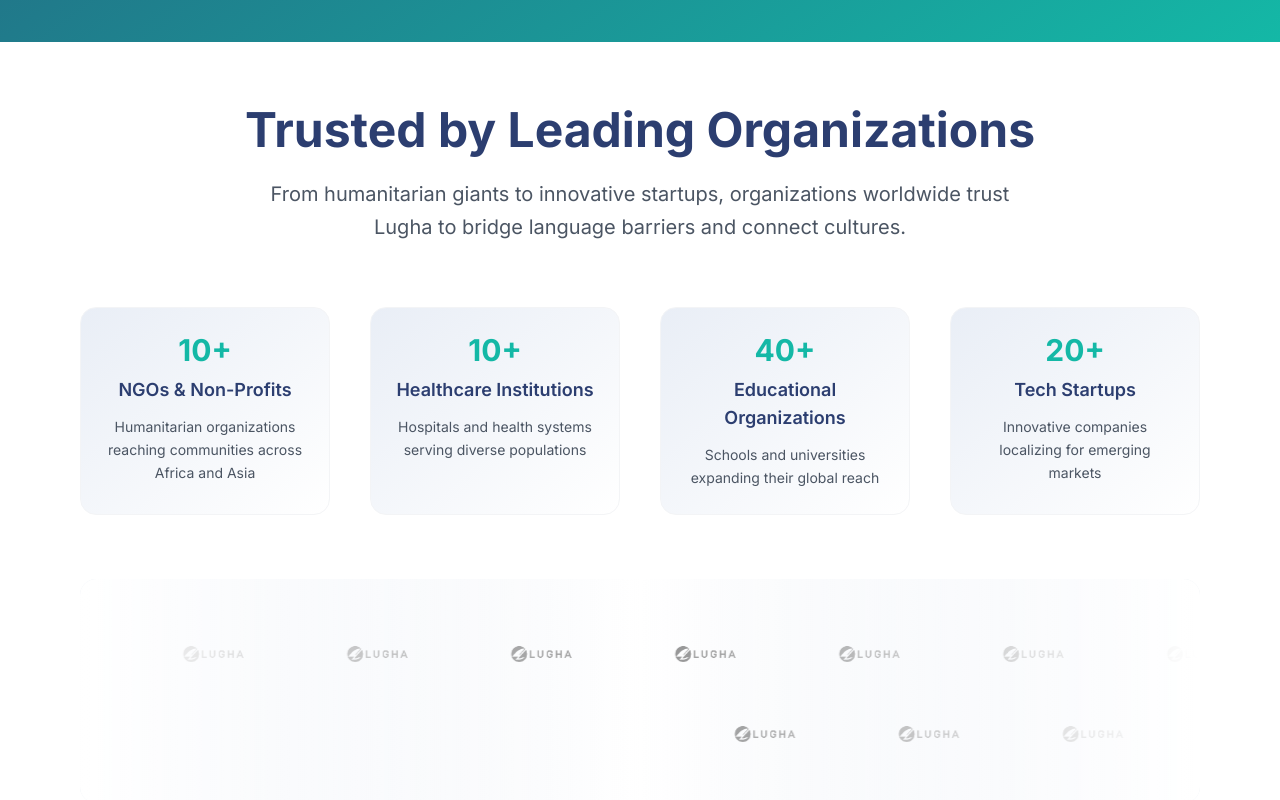
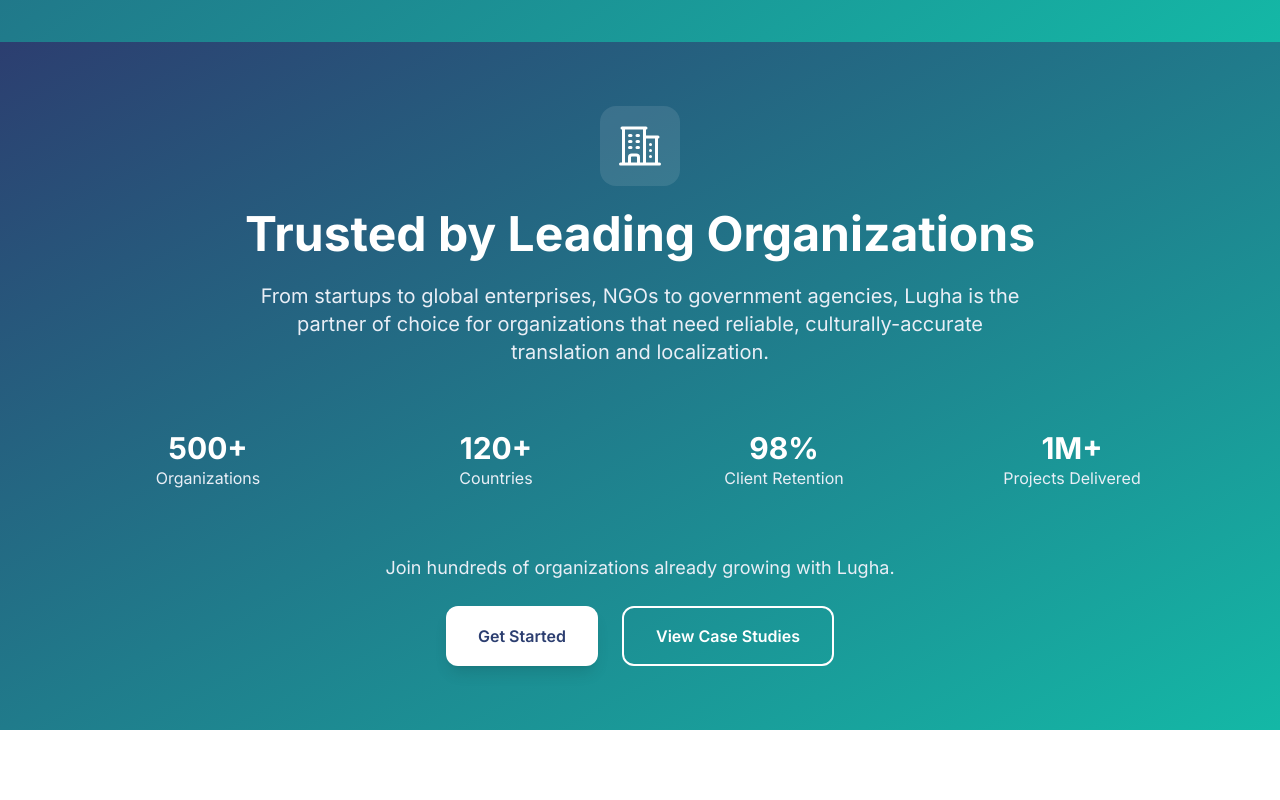
Before and after one commit to devis998/lughawebiste2.1, a Next.js app: page / in a window 1280 px wide. Shown: the part 4180-4980 px from the top of the page. Built offline with nearby package versions, Linux system fonts and the light colour scheme.

Commit message:
client updated

```diff
--- a/app/sections/Clients.tsx
+++ b/app/sections/Clients.tsx
@@ -1,177 +1,306 @@
 'use client'
 
-import { useState, useEffect } from 'react'
+import { useState } from 'react'
+import { BuildingOffice2Icon, UsersIcon } from '@heroicons/react/24/outline'
 
 export default function Clients() {
-  const [isVisible, setIsVisible] = useState(false)
+  // From backend (clients.tsx)
+  const [showGetStartedModal, setShowGetStartedModal] = useState(false)
+  const [showCaseStudiesModal, setShowCaseStudiesModal] = useState(false)
   const [isSubmitting, setIsSubmitting] = useState(false)
+  const [formData, setFormData] = useState({
+    name: '',
+    email: '',
+    company: '',
+    organizationType: '',
+    message: ''
+  })
 
-  // --- CTA backend integration (from clients.tsx) ---
-  const handleAction = async (action: string) => {
+  const handleInputChange = (
+    e: React.ChangeEvent<HTMLInputElement | HTMLTextAreaElement | HTMLSelectElement>
+  ) => {
+    const { name, value } = e.target
+    setFormData(prev => ({ ...prev, [name]: value }))
+  }
+
+  const handleSubmit = async (
+    e: React.FormEvent,
+    action: 'get_started' | 'case_studies'
+  ) => {
+    e.preventDefault()
     setIsSubmitting(true)
+
     try {
-      const res = await fetch('/api/clients-action', {
+      const res = await fetch('/api/clients', {
         method: 'POST',
         headers: { 'Content-Type': 'application/json' },
-        body: JSON.stringify({ action }),
+        body: JSON.stringify({ action, ...formData }),
       })
+
       const data = await res.json()
-      if (data.success) {
-        alert(`${action} submitted successfully!`)
+
+      if (res.ok && data?.success) {
+        alert(
+          action === 'get_started'
+            ? 'Thanks! We will contact you to get started.'
+            : 'Thanks! We will send case studies to your email.'
+        )
+        setFormData({
+          name: '',
+          email: '',
+          company: '',
+          organizationType: '',
+          message: ''
+        })
+        action === 'get_started'
+          ? setShowGetStartedModal(false)
+          : setShowCaseStudiesModal(false)
       } else {
-        alert(data.message || `${action} failed.`)
+        alert(data?.message || 'Submission failed. Please try again.')
       }
     } catch (err) {
-      alert('Something went wrong.')
+      alert('Submission failed. Please try again.')
+      console.error(err)
     } finally {
       setIsSubmitting(false)
     }
   }
 
-  useEffect(() => {
-    const observer = new IntersectionObserver(
-      ([entry]) => {
-        if (entry.isIntersecting) setIsVisible(true)
-      },
-      { threshold: 0.1 }
-    )
-
-    const section = document.getElementById('clients')
-    if (section) observer.observe(section)
-    return () => observer.disconnect()
-  }, [])
-
-  const clients = [
-    { name: "UNICEF", logo: "/lugha-logo.png" },
-    { name: "WHO", logo: "/lugha-logo.png" },
-    { name: "Red Cross", logo: "/lugha-logo.png" },
-    { name: "Doctors Without Borders", logo: "/lugha-logo.png" },
-    { name: "Save the Children", logo: "/lugha-logo.png" },
-    { name: "Oxfam", logo: "/lugha-logo.png" },
-    { name: "World Vision", logo: "/lugha-logo.png" },
-    { name: "Care International", logo: "/lugha-logo.png" },
-    { name: "Plan International", logo: "/lugha-logo.png" },
-    { name: "ActionAid", logo: "/lugha-logo.png" },
-    { name: "Mercy Corps", logo: "/lugha-logo.png" },
-    { name: "International Rescue Committee", logo: "/lugha-logo.png" }
-  ]
-
-  const clientTypes = [
-    {
-      title: "NGOs & Non-Profits",
-      desc: "Humanitarian organizations reaching communities across Africa and Asia",
-      count: "10+"
-    },
-    {
-      title: "Healthcare Institutions",
-      desc: "Hospitals and health systems serving diverse populations",
-      count: "10+"
-    },
-    {
-      title: "Educational Organizations",
-      desc: "Schools and universities expanding their global reach",
-      count: "40+"
-    },
-    {
-      title: "Tech Startups",
-      desc: "Innovative companies localizing for emerging markets",
-      count: "20+"
-    }
-  ]
-
   return (
-    <section className="py-16 bg-white" id="clients">
-      <div className="max-w-7xl mx-auto px-4 sm:px-6 md:px-12 lg:px-20">
+    <section id="clients" className="py-16 bg-gradient-to-br from-lugha-primary via-lugha-secondary to-lugha-teal relative overflow-hidden">
+      <div className="max-w-7xl mx-auto px-4 sm:px-6 md:px-12 lg:px-20 relative z-10">
 
         {/* Header */}
         <div className="text-center mb-16">
-          <h2 className="text-4xl md:text-5xl font-bold text-lugha-primary mb-6">
+          <div className="flex justify-center mb-6">
+            <div className="bg-white/10 p-4 rounded-2xl">
+              <BuildingOffice2Icon className="h-12 w-12 text-white" />
+            </div>
+          </div>
+          <h2 className="text-4xl md:text-5xl font-bold text-white mb-6">
             Trusted by Leading Organizations
           </h2>
-          <p className="text-xl text-gray-600 max-w-3xl mx-auto leading-relaxed">
-            From humanitarian giants to innovative startups, organizations worldwide trust Lugha to bridge language barriers and connect cultures.
+          <p className="text-xl text-lugha-mist max-w-3xl mx-auto">
+            From startups to global enterprises, NGOs to government agencies, Lugha is the partner
+            of choice for organizations that need reliable, culturally-accurate translation and localization.
           </p>
         </div>
 
-        {/* Client Types Grid */}
-        <div className="grid grid-cols-1 md:grid-cols-2 lg:grid-cols-4 gap-10 mb-16">
-          {clientTypes.map((type, index) => (
-            <div
-              key={index}
-              className={`text-center p-6 rounded-2xl bg-gradient-to-br from-lugha-mist to-white border border-gray-100 hover:shadow-lg transition-all duration-300 ${
-                isVisible ? `animate-fade-in-up delay-${index * 100}` : 'opacity-0'
-              }`}
-            >
-              <div className="text-3xl font-bold text-lugha-teal mb-2">
-                {type.count}
+        {/* Stats */}
+        <div className="grid grid-cols-2 md:grid-cols-4 gap-8 mb-16">
+          <div className="text-center">
+            <div className="text-3xl font-bold text-white">500+</div>
+            <div className="text-lugha-mist">Organizations</div>
           </div>
-              <h3 className="text-lg font-semibold text-lugha-primary mb-3">
-                {type.title}
-              </h3>
-              <p className="text-gray-600 text-sm leading-relaxed">
-                {type.desc}
-              </p>
+          <div className="text-center">
+            <div className="text-3xl font-bold text-white">120+</div>
+            <div className="text-lugha-mist">Countries</div>
           </div>
-          ))}
+          <div className="text-center">
+            <div className="text-3xl font-bold text-white">98%</div>
+            <div className="text-lugha-mist">Client Retention</div>
           </div>
-
-        {/* Animated Logo Scroll */}
-        <div className="relative overflow-hidden bg-gradient-to-r from-lugha-mist via-white to-lugha-mist rounded-2xl py-12">
-          <div className="absolute inset-0 bg-gradient-to-r from-white via-transparent to-white z-10 pointer-events-none"></div>
-
-          <div className="flex animate-scroll-right mb-8">
-            {[...clients, ...clients].map((client, index) => (
-              <div key={`row1-${index}`} className="flex-shrink-0 mx-12 flex items-center justify-center">
-                <img
-                  src={client.logo}
-                  alt={client.name}
-                  className="h-12 w-auto opacity-60 hover:opacity-100 transition-opacity duration-300 grayscale hover:grayscale-0"
-                />
-              </div>
-            ))}
-          </div>
-
-          <div className="flex animate-scroll-left">
-            {[...clients.slice().reverse(), ...clients.slice().reverse()].map((client, index) => (
-              <div key={`row2-${index}`} className="flex-shrink-0 mx-12 flex items-center justify-center">
-                <img
-                  src={client.logo}
-                  alt={client.name}
-                  className="h-12 w-auto opacity-60 hover:opacity-100 transition-opacity duration-300 grayscale hover:grayscale-0"
-                />
-              </div>
-            ))}
+          <div className="text-center">
+            <div className="text-3xl font-bold text-white">1M+</div>
+            <div className="text-lugha-mist">Projects Delivered</div>
           </div>
         </div>
 
-        {/* CTA Section */}
-        <div className="text-center mt-16">
-          <div className="bg-lugha-primary rounded-2xl p-8 md:p-12 text-white">
-            <h3 className="text-2xl md:text-3xl font-bold mb-4">
-              Join Our Growing Network
-            </h3>
-            <p className="text-lugha-mist mb-8 text-lg max-w-2xl mx-auto">
-               Ready to expand your reach across cultures? Let&rsquo;s discuss how Lugha can support your organization&rsquo;s global communication needs.
+        {/* Call to Actions */}
+        <div className="text-center">
+          <p className="text-lg text-lugha-mist mb-6">
+            Join hundreds of organizations already growing with Lugha.
           </p>
-            <div className="flex flex-col sm:flex-row gap-4 justify-center">
+          <div className="flex flex-wrap justify-center gap-6">
             <button
-                onClick={() => handleAction("Get Started")}
-                disabled={isSubmitting}
-                className="bg-white text-lugha-primary px-8 py-4 rounded-xl font-semibold hover:bg-gray-50 transition-colors duration-300 shadow-lg disabled:opacity-60"
+              onClick={() => setShowGetStartedModal(true)}
+              className="bg-white text-lugha-primary px-8 py-4 rounded-xl font-semibold hover:bg-gray-50 transition-colors duration-300 shadow-lg"
             >
-                {isSubmitting ? "Submitting..." : "Get Started"}
+              Get Started
             </button>
             <button
-                onClick={() => handleAction("View Case Studies")}
-                disabled={isSubmitting}
-                className="border-2 border-white text-white px-8 py-4 rounded-xl font-semibold hover:bg-white hover:text-lugha-primary transition-colors duration-300 disabled:opacity-60"
+              onClick={() => setShowCaseStudiesModal(true)}
+              className="border-2 border-white text-white px-8 py-4 rounded-xl font-semibold hover:bg-white hover:text-lugha-primary transition-colors duration-300"
             >
-                {isSubmitting ? "Submitting..." : "View Case Studies"}
+              View Case Studies
             </button>
           </div>
         </div>
       </div>
+
+      {/* Get Started Modal */}
+      {showGetStartedModal && (
+        <div className="fixed inset-0 z-50 flex items-center justify-center bg-black/50 p-4">
+          <div className="bg-white rounded-2xl w-full max-w-lg overflow-hidden">
+            <div className="p-6">
+              <div className="flex items-center justify-between mb-4">
+                <h3 className="text-2xl font-bold text-lugha-primary">Get Started</h3>
+                <button
+                  onClick={() => setShowGetStartedModal(false)}
+                  className="text-gray-400 hover:text-gray-600"
+                  aria-label="Close"
+                >
+                  ✕
+                </button>
               </div>
+
+              <form onSubmit={(e) => handleSubmit(e, 'get_started')} className="space-y-4">
+                <input
+                  type="text"
+                  name="name"
+                  placeholder="Your full name"
+                  required
+                  value={formData.name}
+                  onChange={handleInputChange}
+                  className="w-full px-4 py-3 border border-gray-200 rounded-xl"
+                />
+                <input
+                  type="email"
+                  name="email"
+                  placeholder="you@company.com"
+                  required
+                  value={formData.email}
+                  onChange={handleInputChange}
+                  className="w-full px-4 py-3 border border-gray-200 rounded-xl"
+                />
+                <input
+                  type="text"
+                  name="company"
+                  placeholder="Company"
+                  value={formData.company}
+                  onChange={handleInputChange}
+                  className="w-full px-4 py-3 border border-gray-200 rounded-xl"
+                />
+                <select
+                  name="organizationType"
+                  value={formData.organizationType}
+                  onChange={handleInputChange}
+                  className="w-full px-4 py-3 border border-gray-200 rounded-xl"
+                >
+                  <option value="">Organization Type</option>
+                  <option value="NGO">NGO</option>
+                  <option value="Healthcare">Healthcare</option>
+                  <option value="Education">Education</option>
+                  <option value="Tech">Tech</option>
+                  <option value="Business">Business</option>
+                  <option value="Other">Other</option>
+                </select>
+                <textarea
+                  name="message"
+                  placeholder="Message"
+                  value={formData.message}
+                  onChange={handleInputChange}
+                  className="w-full px-4 py-3 border border-gray-200 rounded-xl"
+                  rows={4}
+                />
+                <div className="flex gap-4 pt-2">
+                  <button
+                    type="button"
+                    onClick={() => setShowGetStartedModal(false)}
+                    className="flex-1 border border-gray-300 px-6 py-3 rounded-xl"
+                  >
+                    Cancel
+                  </button>
+                  <button
+                    type="submit"
+                    disabled={isSubmitting}
+                    className="flex-1 bg-lugha-primary text-white px-6 py-3 rounded-xl"
+                  >
+                    {isSubmitting ? 'Submitting…' : 'Submit'}
+                  </button>
+                </div>
+              </form>
+            </div>
+          </div>
+        </div>
+      )}
+
+      {/* Case Studies Modal */}
+      {showCaseStudiesModal && (
+        <div className="fixed inset-0 z-50 flex items-center justify-center bg-black/50 p-4">
+          <div className="bg-white rounded-2xl w-full max-w-lg overflow-hidden">
+            <div className="p-6">
+              <div className="flex items-center justify-between mb-4">
+                <h3 className="text-2xl font-bold text-lugha-primary">Request Case Studies</h3>
+                <button
+                  onClick={() => setShowCaseStudiesModal(false)}
+                  className="text-gray-400 hover:text-gray-600"
+                  aria-label="Close"
+                >
+                  ✕
+                </button>
+              </div>
+
+              <form onSubmit={(e) => handleSubmit(e, 'case_studies')} className="space-y-4">
+                <input
+                  type="text"
+                  name="name"
+                  placeholder="Your full name"
+                  required
+                  value={formData.name}
+                  onChange={handleInputChange}
+                  className="w-full px-4 py-3 border border-gray-200 rounded-xl"
+                />
+                <input
+                  type="email"
+                  name="email"
+                  placeholder="you@company.com"
+                  required
+                  value={formData.email}
+                  onChange={handleInputChange}
+                  className="w-full px-4 py-3 border border-gray-200 rounded-xl"
+                />
+                <input
+                  type="text"
+                  name="company"
+                  placeholder="Company"
+                  value={formData.company}
+                  onChange={handleInputChange}
+                  className="w-full px-4 py-3 border border-gray-200 rounded-xl"
+                />
+                <select
+                  name="organizationType"
+                  value={formData.organizationType}
+                  onChange={handleInputChange}
+                  className="w-full px-4 py-3 border border-gray-200 rounded-xl"
+                >
+                  <option value="">Organization Type</option>
+                  <option value="NGO">NGO</option>
+                  <option value="Healthcare">Healthcare</option>
+                  <option value="Education">Education</option>
+                  <option value="Tech">Tech</option>
+                  <option value="Business">Business</option>
+                  <option value="Other">Other</option>
+                </select>
+                <textarea
+                  name="message"
+                  placeholder="Message"
+                  value={formData.message}
+                  onChange={handleInputChange}
+                  className="w-full px-4 py-3 border border-gray-200 rounded-xl"
+                  rows={4}
+                />
+                <div className="flex gap-4 pt-2">
+                  <button
+                    type="button"
+                    onClick={() => setShowCaseStudiesModal(false)}
+                    className="flex-1 border border-gray-300 px-6 py-3 rounded-xl"
+                  >
+                    Cancel
+                  </button>
+                  <button
+                    type="submit"
+                    disabled={isSubmitting}
+                    className="flex-1 bg-lugha-primary text-white px-6 py-3 rounded-xl"
+                  >
+                    {isSubmitting ? 'Submitting…' : 'Request'}
+                  </button>
+                </div>
+              </form>
+            </div>
+          </div>
+        </div>
+      )}
     </section>
   )
 }
```
Lines whose indentation alone changed are shown as unchanged.
